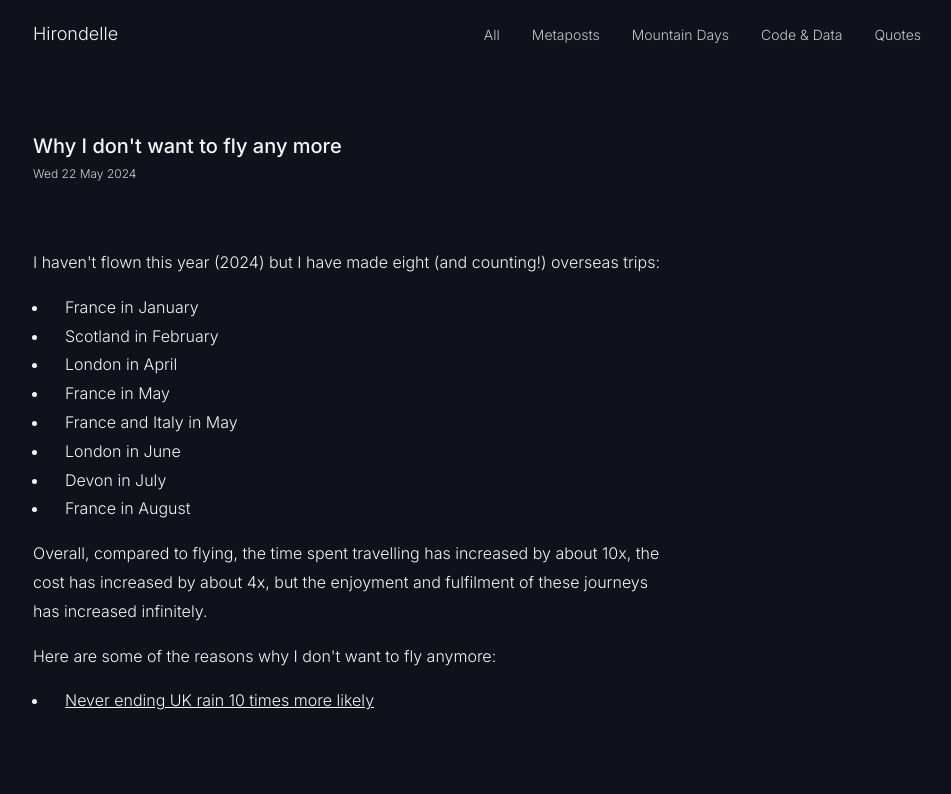
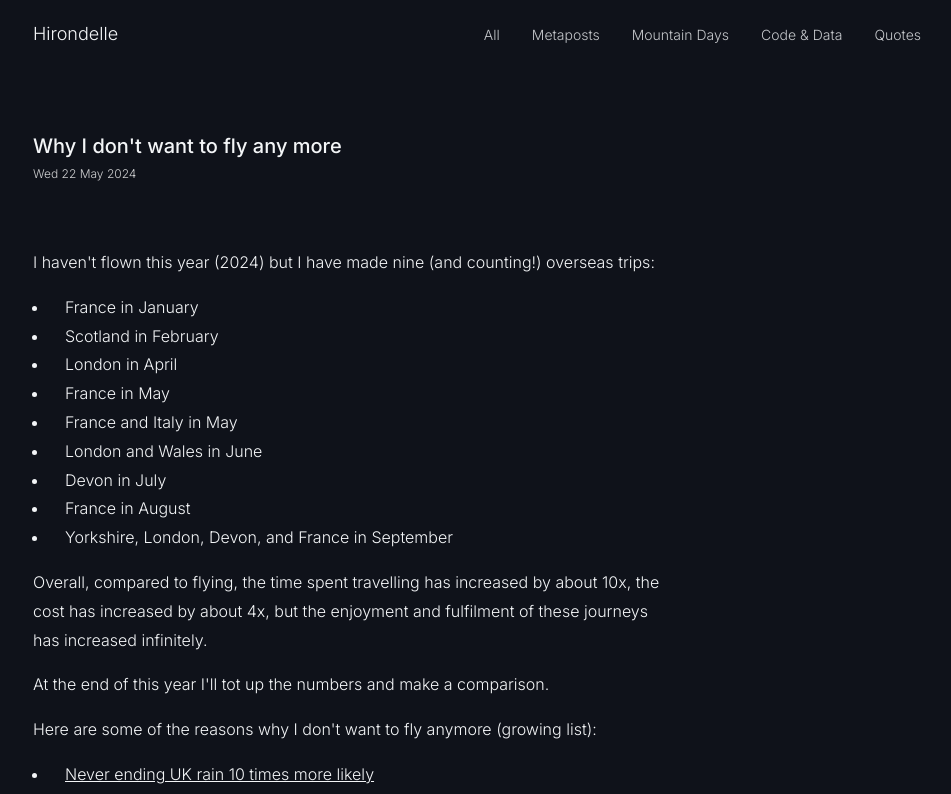
Before and after one commit to samjamead/hirondelle, a Next.js app: page /nomoreflying in a window 1280 px wide. Shown: the top 794 px of the page, without its empty margins (159-1110 px from the left). Built offline with nearby package versions, Linux system fonts and the light colour scheme.

Commit message:
Update flying post

```diff
--- a/app/(posts)/nomoreflying/page.mdx
+++ b/app/(posts)/nomoreflying/page.mdx
@@ -7,19 +7,23 @@ import PostHero from '@/_components/post-hero';
 
 <PostHero metadata={metadata} />
 
-I haven't flown this year (2024) but I have made eight (and counting!) overseas trips:
+I haven't flown this year (2024) but I have made nine (and counting!) overseas trips:
 
 - France in January
 - Scotland in February
 - London in April
 - France in May
 - France and Italy in May
-- London in June
+- London and Wales in June
 - Devon in July
 - France in August
+- Yorkshire, London, Devon, and France in September
 
 Overall, compared to flying, the time spent travelling has increased by about 10x, the cost has increased by about 4x, but the enjoyment and fulfilment of these journeys has increased infinitely.
 
-Here are some of the reasons why I don't want to fly anymore:
+At the end of this year I'll tot up the numbers and make a comparison.
+
+Here are some of the reasons why I don't want to fly anymore (growing list):
 
 - [Never ending UK rain 10 times more likely](https://www.theguardian.com/world/article/2024/may/22/never-ending-uk-rain-10-times-more-likely-climate-crisis-study)
+- [I&apos;ve studied geopolitics all my life: climate breakdown is a bigger threat than China and Russia](https://www.theguardian.com/commentisfree/2024/sep/19/russia-china-global-security-climate-breakdown)
```
